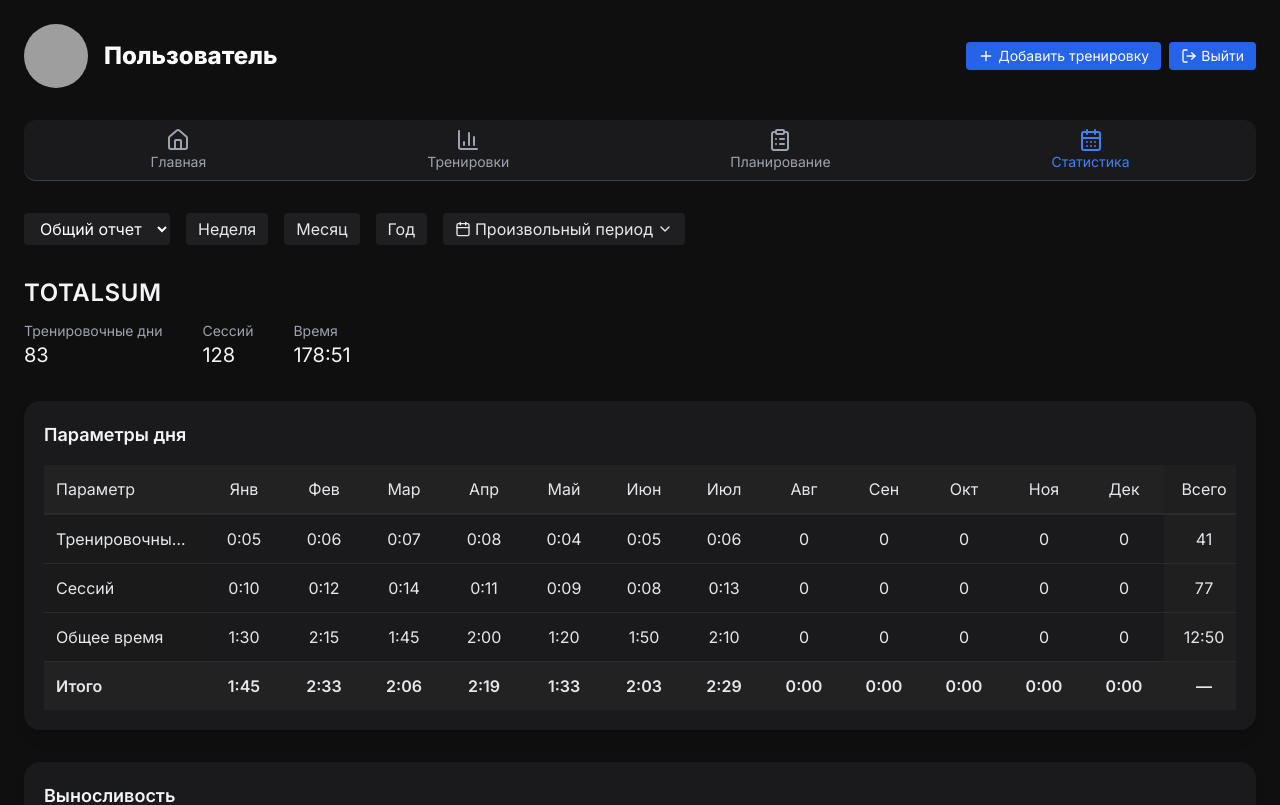
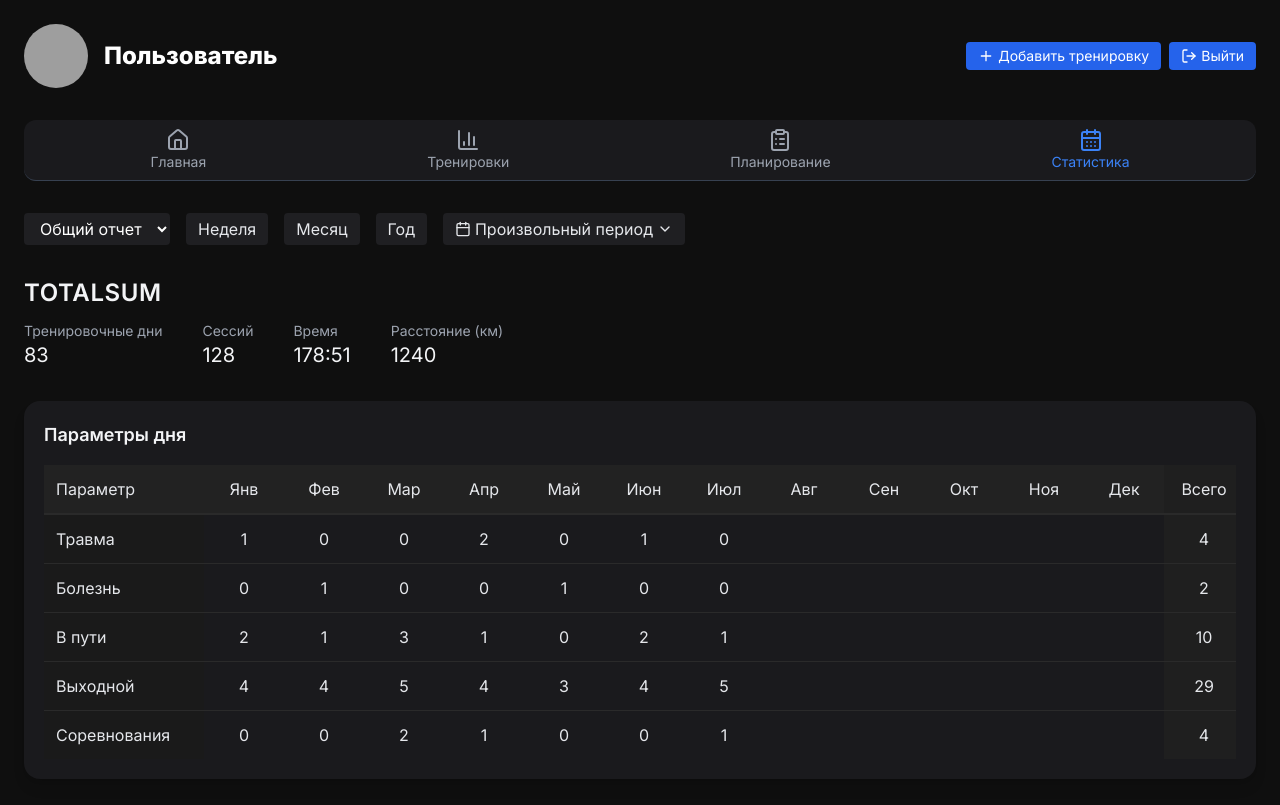
Before and after one commit to mbaliabin/dagbook-test, a React (Vite) app in the folder fasx-frontend/: page /statistics in a window 1280 px wide. Shown: the top 805 px of the page. Built offline with nearby package versions, Linux system fonts and the light colour scheme; grey boxes are pictures that could not be loaded.

Commit message:
Доработка StatisticsPage.tsx 288

```diff
--- a/fasx-frontend/src/pages/StatisticsPage.tsx
+++ b/fasx-frontend/src/pages/StatisticsPage.tsx
@@ -34,33 +34,52 @@ export default function StatsPage() {
 
   const [name] = React.useState("Пользователь");
   const [reportType, setReportType] = React.useState("Общий отчет");
-  const [periodType, setPeriodType] = React.useState<"week" | "month" | "year" | "custom">("year");
-  const [dateRange, setDateRange] = React.useState<{ startDate: Date; endDate: Date }>({
+  const [periodType, setPeriodType] =
+    React.useState<"week" | "month" | "year" | "custom">("year");
+  const [dateRange, setDateRange] = React.useState<{
+    startDate: Date;
+    endDate: Date;
+  }>({
     startDate: dayjs("2025-01-01").toDate(),
     endDate: dayjs("2025-12-31").toDate(),
   });
-  const [showDateRangePicker, setShowDateRangePicker] = React.useState(false);
+  const [showDateRangePicker, setShowDateRangePicker] =
+    React.useState(false);
 
   const totals = {
     trainingDays: 83,
     sessions: 128,
     time: "178:51",
+    distance: 1240, // NEW — расстояние в км
   };
 
-  const months = ["Янв","Фев","Мар","Апр","Май","Июн","Июл","Авг","Сен","Окт","Ноя","Дек"];
+  const months = [
+    "Янв",
+    "Фев",
+    "Мар",
+    "Апр",
+    "Май",
+    "Июн",
+    "Июл",
+    "Авг",
+    "Сен",
+    "Окт",
+    "Ноя",
+    "Дек",
+  ];
 
   const enduranceZones = [
-    { zone: "I1", color: "#4ade80", months: [80,70,90,50,75,65,70] },
-    { zone: "I2", color: "#22d3ee", months: [40,50,45,35,50,40,45] },
-    { zone: "I3", color: "#facc15", months: [15,10,20,5,15,10,10] },
-    { zone: "I4", color: "#fb923c", months: [5,10,5,0,5,5,5] },
-    { zone: "I5", color: "#ef4444", months: [0,0,5,0,0,0,0] },
+    { zone: "I1", color: "#4ade80", months: [80, 70, 90, 50, 75, 65, 70] },
+    { zone: "I2", color: "#22d3ee", months: [40, 50, 45, 35, 50, 40, 45] },
+    { zone: "I3", color: "#facc15", months: [15, 10, 20, 5, 15, 10, 10] },
+    { zone: "I4", color: "#fb923c", months: [5, 10, 5, 0, 5, 5, 5] },
+    { zone: "I5", color: "#ef4444", months: [0, 0, 5, 0, 0, 0, 0] },
   ];
 
   const movementTypes = [
-    { type: "Лыжи / скейтинг", months: [70,50,60,45,65,75,80] },
-    { type: "Лыжи, классика", months: [60,40,50,35,55,60,65] },
-    { type: "Велосипед", months: [40,35,50,30,45,30,40] },
+    { type: "Лыжи / скейтинг", months: [70, 50, 60, 45, 65, 75, 80] },
+    { type: "Лыжи, классика", months: [60, 40, 50, 35, 55, 60, 65] },
+    { type: "Велосипед", months: [40, 35, 50, 30, 45, 30, 40] },
   ];
 
   const formatTime = (minutes: number) => {
@@ -69,7 +88,7 @@ export default function StatsPage() {
     return `${h}:${m.toString().padStart(2, "0")}`;
   };
 
-  // для произвольного времени, если уже строка чч:мм
+  // для прочих таблиц оставляем
   const formatTimeSafe = (val: number | string) => {
     if (typeof val === "number") return formatTime(val);
     return val;
@@ -80,7 +99,8 @@ export default function StatsPage() {
     const currentWeek = today.week();
     const currentYear = today.year();
     const weeks: string[] = [];
-    for (let i = 1; i <= currentWeek; i++) weeks.push(`${i} / ${currentYear}`);
+    for (let i = 1; i <= currentWeek; i++)
+      weeks.push(`${i} / ${currentYear}`);
     return weeks;
   };
 
@@ -99,6 +119,7 @@ export default function StatsPage() {
       const end = dayjs(dateRange.endDate);
       const result: string[] = [];
       let current = start.startOf("day");
+
       while (current.isBefore(end) || current.isSame(end, "day")) {
         result.push(current.format("DD MMM"));
         current = current.add(1, "day");
@@ -110,74 +131,174 @@ export default function StatsPage() {
 
   const filteredMonths = computeColumns();
 
-  // суммируем столбцы для footer
   const sumColumn = (rows: any[], colIndex: number) => {
     let sum = 0;
-    rows.forEach(row => {
+    rows.forEach((row) => {
       const val = row.months[colIndex];
       if (typeof val === "number") sum += val;
       else if (typeof val === "string") {
-        const [h,m] = val.split(":").map(Number);
-        sum += h*60+m;
+        const [h, m] = val.split(":").map(Number);
+        sum += h * 60 + m;
       }
     });
     return formatTime(sum);
   };
 
-  const scrollRefs = [useRef<HTMLDivElement>(null), useRef<HTMLDivElement>(null), useRef<HTMLDivElement>(null)];
+  const scrollRefs = [
+    useRef<HTMLDivElement>(null),
+    useRef<HTMLDivElement>(null),
+    useRef<HTMLDivElement>(null),
+  ];
 
   const handleScroll = (e: React.UIEvent<HTMLDivElement>, index: number) => {
     const scrollLeft = e.currentTarget.scrollLeft;
     scrollRefs.forEach((ref, i) => {
-      if (i !== index && ref.current) ref.current.scrollLeft = scrollLeft;
+      if (i !== index && ref.current)
+        ref.current.scrollLeft = scrollLeft;
     });
   };
 
-  const TableSection: React.FC<{ table: any; index: number }> = ({ table, index }) => {
+  const TableSection: React.FC<{ table: any; index: number }> = ({
+    table,
+    index,
+  }) => {
     const weekColWidth = 80;
     const monthColWidth = 100;
     const yearColWidth = 80;
     const leftColWidth = 160;
     const totalColWidth = 80;
 
-    const colWidth = periodType === 'week' ? weekColWidth : periodType === 'month' ? monthColWidth : yearColWidth;
-    const computedMinWidth = Math.max(900, filteredMonths.length * colWidth + leftColWidth + totalColWidth);
+    const colWidth =
+      periodType === "week"
+        ? weekColWidth
+        : periodType === "month"
+        ? monthColWidth
+        : yearColWidth;
+
+    const computedMinWidth = Math.max(
+      900,
+      filteredMonths.length * colWidth +
+        leftColWidth +
+        totalColWidth
+    );
 
     return (
       <div className="bg-[#1a1a1d] p-5 rounded-2xl shadow-lg">
-        <h2 className="text-lg font-semibold text-gray-100 mb-4">{table.title}</h2>
-        <div ref={scrollRefs[index]} className="overflow-x-auto" onScroll={(e)=>handleScroll(e,index)}>
-          <div style={{ minWidth: computedMinWidth }} className="transition-all duration-300">
-            {/* header */}
+        <h2 className="text-lg font-semibold text-gray-100 mb-4">
+          {table.title}
+        </h2>
+
+        <div
+          ref={scrollRefs[index]}
+          className="overflow-x-auto"
+          onScroll={(e) => handleScroll(e, index)}
+        >
+          <div
+            style={{ minWidth: computedMinWidth }}
+            className="transition-all duration-300"
+          >
+            {/* HEADER */}
             <div className="flex bg-[#222] border-b border-[#2a2a2a] sticky top-0 box-border z-10">
-              <div className="p-3 font-medium sticky left-0 bg-[#222] z-20" style={{ width: leftColWidth }}>
-                {table.title==="Параметры дня"?"Параметр":table.title==="Выносливость"?"Зона":"Тип активности"}
+              <div
+                className="p-3 font-medium sticky left-0 bg-[#222] z-20"
+                style={{ width: leftColWidth }}
+              >
+                {table.title === "Параметры дня"
+                  ? "Параметр"
+                  : table.title === "Выносливость"
+                  ? "Зона"
+                  : "Тип активности"}
               </div>
-              {filteredMonths.map((m, idx)=>(<div key={m+"-h-"+idx} className="p-3 text-center box-border font-medium flex-none" style={{ width: colWidth }}>{m}</div>))}
-              <div className="p-3 text-center font-medium bg-[#1f1f1f] box-border flex-none" style={{ width: totalColWidth }}>Всего</div>
+
+              {filteredMonths.map((m, idx) => (
+                <div
+                  key={m + "-h-" + idx}
+                  className="p-3 text-center box-border font-medium flex-none"
+                  style={{ width: colWidth }}
+                >
+                  {m}
+                </div>
+              ))}
+
+              <div
+                className="p-3 text-center font-medium bg-[#1f1f1f] box-border flex-none"
+                style={{ width: totalColWidth }}
+              >
+                Всего
+              </div>
             </div>
-            {/* rows */}
+
+            {/* ROWS */}
             <div>
-              {table.data.map((row:any,j:number)=>(
-                <div key={j} className="flex border-t border-[#2a2a2a] hover:bg-[#252525]/60 transition">
-                  <div className="p-3 sticky left-0 bg-[#1a1a1a] z-10 flex items-center gap-2" style={{ width: leftColWidth }}>
-                    {row.color && <span className="inline-block w-3 h-3 rounded-full" style={{backgroundColor: row.color}}></span>}
+              {table.data.map((row: any, j: number) => (
+                <div
+                  key={j}
+                  className="flex border-t border-[#2a2a2a] hover:bg-[#252525]/60 transition"
+                >
+                  <div
+                    className="p-3 sticky left-0 bg-[#1a1a1a] z-10 flex items-center gap-2"
+                    style={{ width: leftColWidth }}
+                  >
+                    {row.color && (
+                      <span
+                        className="inline-block w-3 h-3 rounded-full"
+                        style={{ backgroundColor: row.color }}
+                      ></span>
+                    )}
                     <div className="truncate">{row.param}</div>
                   </div>
-                  {filteredMonths.map((val:number|string,k:number)=>(
-                    <div key={k} className="p-3 text-center box-border flex-none" style={{ width: colWidth }}>
-                      {formatTimeSafe(row.months[k]) ?? 0}
+
+                  {filteredMonths.map(
+                    (val: number | string, k: number) => (
+                      <div
+                        key={k}
+                        className="p-3 text-center box-border flex-none"
+                        style={{ width: colWidth }}
+                      >
+                        {table.title === "Параметры дня"
+                          ? row.months[k] // ← числа без времени
+                          : formatTimeSafe(row.months[k])}
+                      </div>
+                    )
+                  )}
+
+                  <div
+                    className="p-3 text-center bg-[#1f1f1f] flex-none"
+                    style={{ width: totalColWidth }}
+                  >
+                    {row.total}
+                  </div>
+                </div>
+              ))}
+
+              {/* FOOTER — скрываем ДЛЯ ПАРАМЕТРОВ ДНЯ */}
+              {table.title !== "Параметры дня" && (
+                <div className="flex border-t border-[#2a2a2a] bg-[#222] font-semibold">
+                  <div
+                    className="p-3 sticky left-0 bg-[#222] z-10"
+                    style={{ width: leftColWidth }}
+                  >
+                    Итого
+                  </div>
+
+                  {filteredMonths.map((_, idx) => (
+                    <div
+                      key={idx}
+                      className="p-3 text-center flex-none"
+                      style={{ width: colWidth }}
+                    >
+                      {sumColumn(table.data, idx)}
                     </div>
                   ))}
-                  <div className="p-3 text-center bg-[#1f1f1f] flex-none" style={{ width: totalColWidth }}>{row.total ?? (typeof row.months[0]==="number"?row.months.reduce((a:number,b:number)=>a+b,0):row.months.reduce((a:any,b:any)=>a+b,0))}</div>
+
+                  <div
+                    className="p-3 text-center flex-none"
+                    style={{ width: totalColWidth }}
+                  >
+                    —
+                  </div>
                 </div>
-              ))}
-              {/* Footer row */}
-              <div className="flex border-t border-[#2a2a2a] bg-[#222] font-semibold">
-                <div className="p-3 sticky left-0 bg-[#222] z-10" style={{ width: leftColWidth }}>Итого</div>
-                {filteredMonths.map((_,idx)=>(<div key={idx} className="p-3 text-center flex-none" style={{ width: colWidth }}>{sumColumn(table.data, idx)}</div>))}
-                <div className="p-3 text-center flex-none" style={{ width: totalColWidth }}>—</div>
-              </div>
+              )}
             </div>
           </div>
         </div>
@@ -202,32 +323,47 @@ export default function StatsPage() {
   return (
     <div className="min-h-screen bg-[#0f0f0f] text-gray-200 p-6 w-full">
       <div className="w-full max-w-[1400px] mx-auto space-y-8">
-        {/* Header */}
+        {/* HEADER */}
         <div className="flex flex-col md:flex-row md:items-center md:justify-between gap-4 mb-4 w-full">
           <div className="flex items-center space-x-4">
-            <img src="/profile.jpg" alt="Avatar" className="w-16 h-16 rounded-full object-cover" />
+            <img
+              src="/profile.jpg"
+              alt="Avatar"
+              className="w-16 h-16 rounded-full object-cover"
+            />
             <div>
               <h1 className="text-2xl font-bold text-white">{name}</h1>
             </div>
           </div>
+
           <div className="flex items-center space-x-2 flex-wrap">
             <button className="bg-blue-600 hover:bg-blue-700 text-white text-sm px-3 py-1 rounded flex items-center">
               <Plus className="w-4 h-4 mr-1" /> Добавить тренировку
             </button>
-            <button onClick={handleLogout} className="bg-blue-600 hover:bg-blue-700 text-white text-sm px-3 py-1 rounded flex items-center">
+
+            <button
+              onClick={handleLogout}
+              className="bg-blue-600 hover:bg-blue-700 text-white text-sm px-3 py-1 rounded flex items-center"
+            >
               <LogOut className="w-4 h-4 mr-1" /> Выйти
             </button>
           </div>
         </div>
 
-        {/* Menu */}
+        {/* MENU */}
         <div className="flex justify-around bg-[#1a1a1d] border-b border-gray-700 py-2 px-4 rounded-xl mb-6">
           {menuItems.map((item) => {
             const Icon = item.icon;
             const isActive = location.pathname === item.path;
             return (
-              <button key={item.path} onClick={() => navigate(item.path)}
-                className={`flex flex-col items-center text-sm transition-colors ${isActive ? "text-blue-500" : "text-gray-400 hover:text-white"}`}
+              <button
+                key={item.path}
+                onClick={() => navigate(item.path)}
+                className={`flex flex-col items-center text-sm transition-colors ${
+                  isActive
+                    ? "text-blue-500"
+                    : "text-gray-400 hover:text-white"
+                }`}
               >
                 <Icon className="w-6 h-6" />
                 <span>{item.label}</span>
@@ -236,35 +372,86 @@ export default function StatsPage() {
           })}
         </div>
 
-        {/* Report & Period */}
+        {/* REPORT/PERIOD */}
         <div className="flex flex-wrap gap-4 mb-4">
-          <select className="bg-[#1f1f22] text-white px-3 py-1 rounded" value={reportType} onChange={e => setReportType(e.target.value)}>
+          <select
+            className="bg-[#1f1f22] text-white px-3 py-1 rounded"
+            value={reportType}
+            onChange={(e) => setReportType(e.target.value)}
+          >
             <option>Общий отчет</option>
           </select>
-          <button onClick={() => setPeriodType("week")} className="px-3 py-1 rounded bg-[#1f1f22] text-gray-200 hover:bg-[#2a2a2d]">Неделя</button>
-          <button onClick={() => setPeriodType("month")} className="px-3 py-1 rounded bg-[#1f1f22] text-gray-200 hover:bg-[#2a2a2d]">Месяц</button>
-          <button onClick={() => setPeriodType("year")} className="px-3 py-1 rounded bg-[#1f1f22] text-gray-200 hover:bg-[#2a2a2d]">Год</button>
+
+          <button
+            onClick={() => setPeriodType("week")}
+            className="px-3 py-1 rounded bg-[#1f1f22] text-gray-200 hover:bg-[#2a2a2d]"
+          >
+            Неделя
+          </button>
+
+          <button
+            onClick={() => setPeriodType("month")}
+            className="px-3 py-1 rounded bg-[#1f1f22] text-gray-200 hover:bg-[#2a2a2d]"
+          >
+            Месяц
+          </button>
+
+          <button
+            onClick={() => setPeriodType("year")}
+            className="px-3 py-1 rounded bg-[#1f1f22] text-gray-200 hover:bg-[#2a2a2d]"
+          >
+            Год
+          </button>
+
           <div className="relative">
-            <button onClick={() => setShowDateRangePicker(prev => !prev)} className="px-3 py-1 rounded bg-[#1f1f22] text-gray-200 hover:bg-[#2a2a2d] flex items-center">
-              <Calendar className="w-4 h-4 mr-1" /> Произвольный период <ChevronDown className="w-4 h-4 ml-1" />
+            <button
+              onClick={() => setShowDateRangePicker((prev) => !prev)}
+              className="px-3 py-1 rounded bg-[#1f1f22] text-gray-200 hover:bg-[#2a2a2d] flex items-center"
+            >
+              <Calendar className="w-4 h-4 mr-1" /> Произвольный период
+              <ChevronDown className="w-4 h-4 ml-1" />
             </button>
+
             {showDateRangePicker && (
               <div className="absolute z-50 mt-2 bg-[#1a1a1d] rounded shadow-lg p-2">
                 <DateRange
-                  onChange={item => setDateRange({ startDate: item.selection.startDate, endDate: item.selection.endDate })}
+                  onChange={(item) =>
+                    setDateRange({
+                      startDate: item.selection.startDate,
+                      endDate: item.selection.endDate,
+                    })
+                  }
                   showSelectionPreview
                   moveRangeOnFirstSelection={false}
                   months={1}
-                  ranges={[{ startDate: dateRange.startDate, endDate: dateRange.endDate, key: 'selection' }]}
+                  ranges={[
+                    {
+                      startDate: dateRange.startDate,
+                      endDate: dateRange.endDate,
+                      key: "selection",
+                    },
+                  ]}
                   direction="horizontal"
-                  rangeColors={['#3b82f6']}
+                  rangeColors={["#3b82f6"]}
                   className="text-white"
                   locale={ru}
                   weekStartsOn={1}
                 />
+
                 <div className="flex justify-end mt-2 space-x-2">
-                  <button onClick={() => setShowDateRangePicker(false)} className="px-3 py-1 rounded border border-gray-600 hover:bg-gray-700 text-gray-300">Отмена</button>
-                  <button onClick={applyDateRange} className="px-3 py-1 rounded bg-blue-600 hover:bg-blue-700 text-white">Применить</button>
+                  <button
+                    onClick={() => setShowDateRangePicker(false)}
+                    className="px-3 py-1 rounded border border-gray-600 hover:bg-gray-700 text-gray-300"
+                  >
+                    Отмена
+                  </button>
+
+                  <button
+                    onClick={applyDateRange}
+                    className="px-3 py-1 rounded bg-blue-600 hover:bg-blue-700 text-white"
+                  >
+                    Применить
+                  </button>
                 </div>
               </div>
             )}
@@ -273,25 +460,87 @@ export default function StatsPage() {
 
         {/* TOTALSUM */}
         <div>
-          <h1 className="text-2xl font-semibold tracking-wide text-gray-100">TOTALSUM</h1>
+          <h1 className="text-2xl font-semibold tracking-wide text-gray-100">
+            TOTALSUM
+          </h1>
+
           <div className="flex flex-wrap gap-10 text-sm mt-3">
-            <div><p className="text-gray-400">Тренировочные дни</p><p className="text-xl text-gray-100">{totals.trainingDays}</p></div>
-            <div><p className="text-gray-400">Сессий</p><p className="text-xl text-gray-100">{totals.sessions}</p></div>
-            <div><p className="text-gray-400">Время</p><p className="text-xl text-gray-100">{totals.time}</p></div>
+            <div>
+              <p className="text-gray-400">Тренировочные дни</p>
+              <p className="text-xl text-gray-100">{totals.trainingDays}</p>
+            </div>
+
+            <div>
+              <p className="text-gray-400">Сессий</p>
+              <p className="text-xl text-gray-100">{totals.sessions}</p>
+            </div>
+
+            <div>
+              <p className="text-gray-400">Время</p>
+              <p className="text-xl text-gray-100">{totals.time}</p>
+            </div>
+
+            <div>
+              <p className="text-gray-400">Расстояние (км)</p>
+              <p className="text-xl text-gray-100">{totals.distance}</p>
+            </div>
           </div>
         </div>
 
-        {/* Tables */}
+        {/* TABLES */}
         {[
-          { title: "Параметры дня", data: [
-            { param: "Тренировочные дни", months: [5,6,7,8,4,5,6], total: 41 },
-            { param: "Сессий", months: [10,12,14,11,9,8,13], total: 77 },
-            { param: "Общее время", months: ["1:30","2:15","1:45","2:00","1:20","1:50","2:10"], total: "12:50" },
-          ] },
-          { title: "Выносливость", data: enduranceZones.map(z=>({ param: z.zone, months: z.months.map(m=>formatTime(m)), total: formatTime(z.months.reduce((a,b)=>a+b,0)), color: z.color })) },
-          { title: "Формы активности", data: movementTypes.map(m=>({ param: m.type, months: m.months.map(mv=>formatTime(mv)), total: formatTime(m.months.reduce((a,b)=>a+b,0)) })) }
-        ].map((table,i)=>(<TableSection key={i} table={table} index={i} />))}
+          {
+            title: "Параметры дня",
+            data: [
+              {
+                param: "Травма",
+                months: [1, 0, 0, 2, 0, 1, 0],
+                total: 4,
+              },
+              {
+                param: "Болезнь",
+                months: [0, 1, 0, 0, 1, 0, 0],
+                total: 2,
+              },
+              {
+                param: "В пути",
+                months: [2, 1, 3, 1, 0, 2, 1],
+                total: 10,
+              },
+              {
+                param: "Выходной",
+                months: [4, 4, 5, 4, 3, 4, 5],
+                total: 29,
+              },
+              {
+                param: "Соревнования",
+                months: [0, 0, 2, 1, 0, 0, 1],
+                total: 4,
+              },
+            ],
+          },
 
+          {
+            title: "Выносливость",
+            data: enduranceZones.map((z) => ({
+              param: z.zone,
+              months: z.months.map((m) => formatTime(m)),
+              total: formatTime(z.months.reduce((a, b) => a + b, 0)),
+              color: z.color,
+            })),
+          },
+
+          {
+            title: "Формы активности",
+            data: movementTypes.map((m) => ({
+              param: m.type,
+              months: m.months.map((mv) => formatTime(mv)),
+              total: formatTime(m.months.reduce((a, b) => a + b, 0)),
+            })),
+          },
+        ].map((table, i) => (
+          <TableSection key={i} table={table} index={i} />
+        ))}
       </div>
     </div>
   );
```
